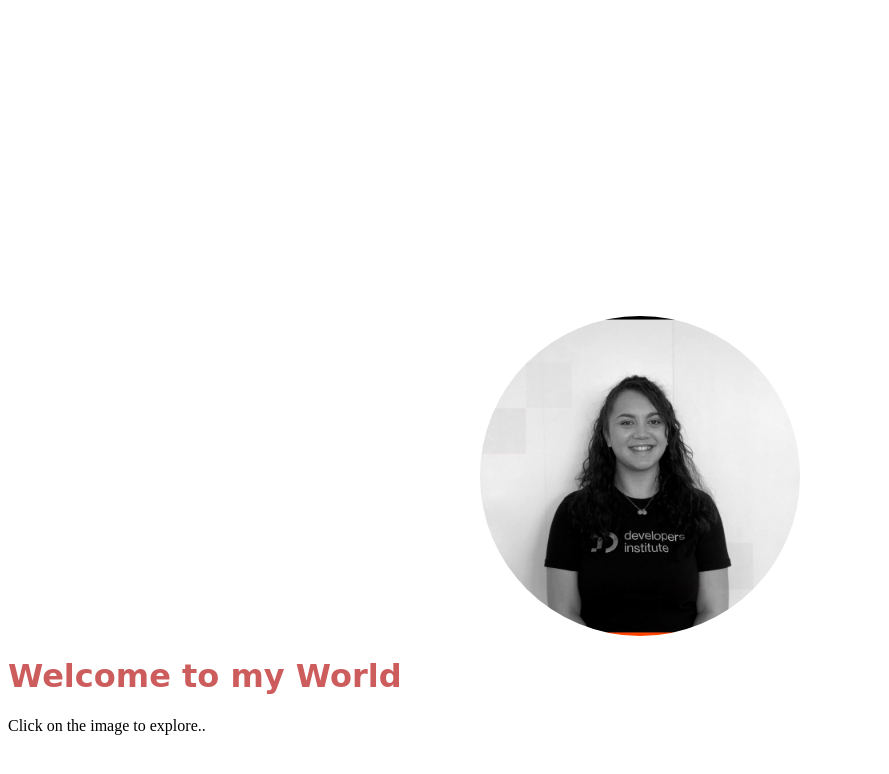
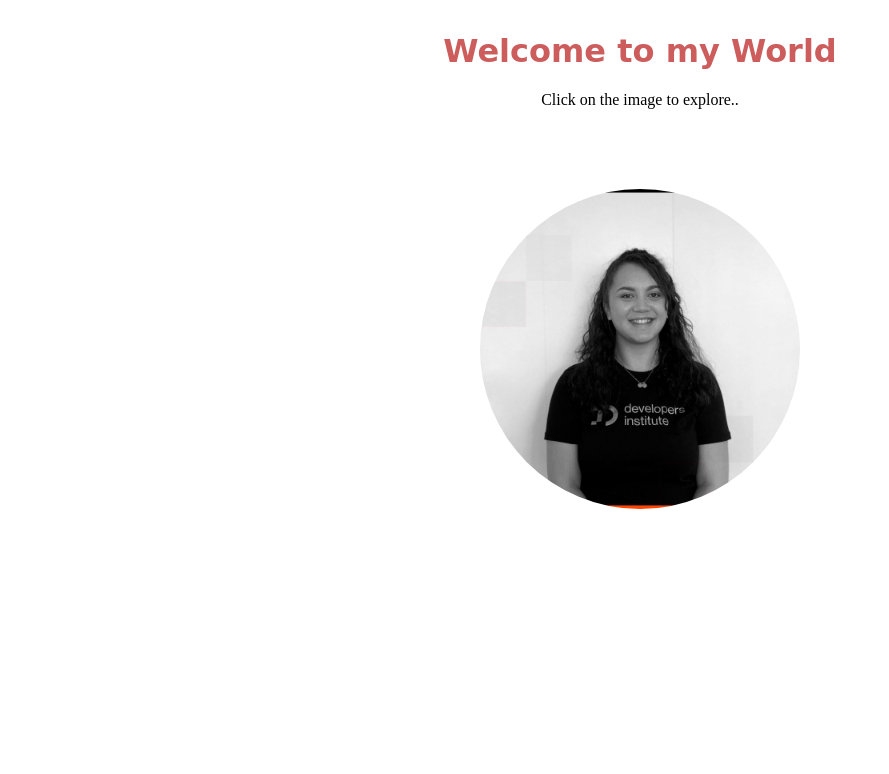
Before and after one commit to Tegzma/Portfolio-, a plain HTML site: page src/homepage.html in a window 1280 px wide. Shown: the whole page, without its empty margins (0-889 px from the left). Drawn offline with Linux system fonts and the light colour scheme; a web font is replaced by a local one.

Commit message:
centered text on homepage

```diff
--- a/src/homepage.html
+++ b/src/homepage.html
@@ -18,5 +18,6 @@
     <!-- <img src="studentPhoto.jpeg" /> -->
 
     <script src="homepage.js"></script>
+    <script src="circletype.min.js"></script>
   </body>
 </html>
--- a/src/homepage.js
+++ b/src/homepage.js
@@ -1,6 +1,7 @@
 const homepageSelector = document.querySelector("#homePageSelector");
 
 const title = document.createElement("h1");
+// new CircleType(title).radius(384);
 title.textContent = "Welcome to my World";
 const clickPrompt = document.createElement("p");
 clickPrompt.textContent = "Click on the image to explore..";
@@ -8,7 +9,7 @@ const photoDiv = document.createElement("div");
 const studentPhoto = document.createElement("img");
 studentPhoto.src = "../static/img/studentPhoto.jpeg";
 photoDiv.classList.add("homepage");
+homepageSelector.appendChild(title);
+homepageSelector.appendChild(clickPrompt);
 photoDiv.appendChild(studentPhoto);
 homepageSelector.appendChild(photoDiv);
-homepageSelector.appendChild(title);
-homepageSelector.appendChild(clickPrompt);
--- a/static/css/homepage.css
+++ b/static/css/homepage.css
@@ -4,10 +4,16 @@
   display: block;
   margin-left: auto;
   margin-right: auto;
-  margin-top: 25%;
+  margin-top: 5rem;
 }
 
 h1 {
   color: indianred;
   font-family: "Damion", cursive;
+  display: block;
+  margin-top: 2rem;
+  text-align: center;
 }
+p {
+  text-align: center;
+}
```
